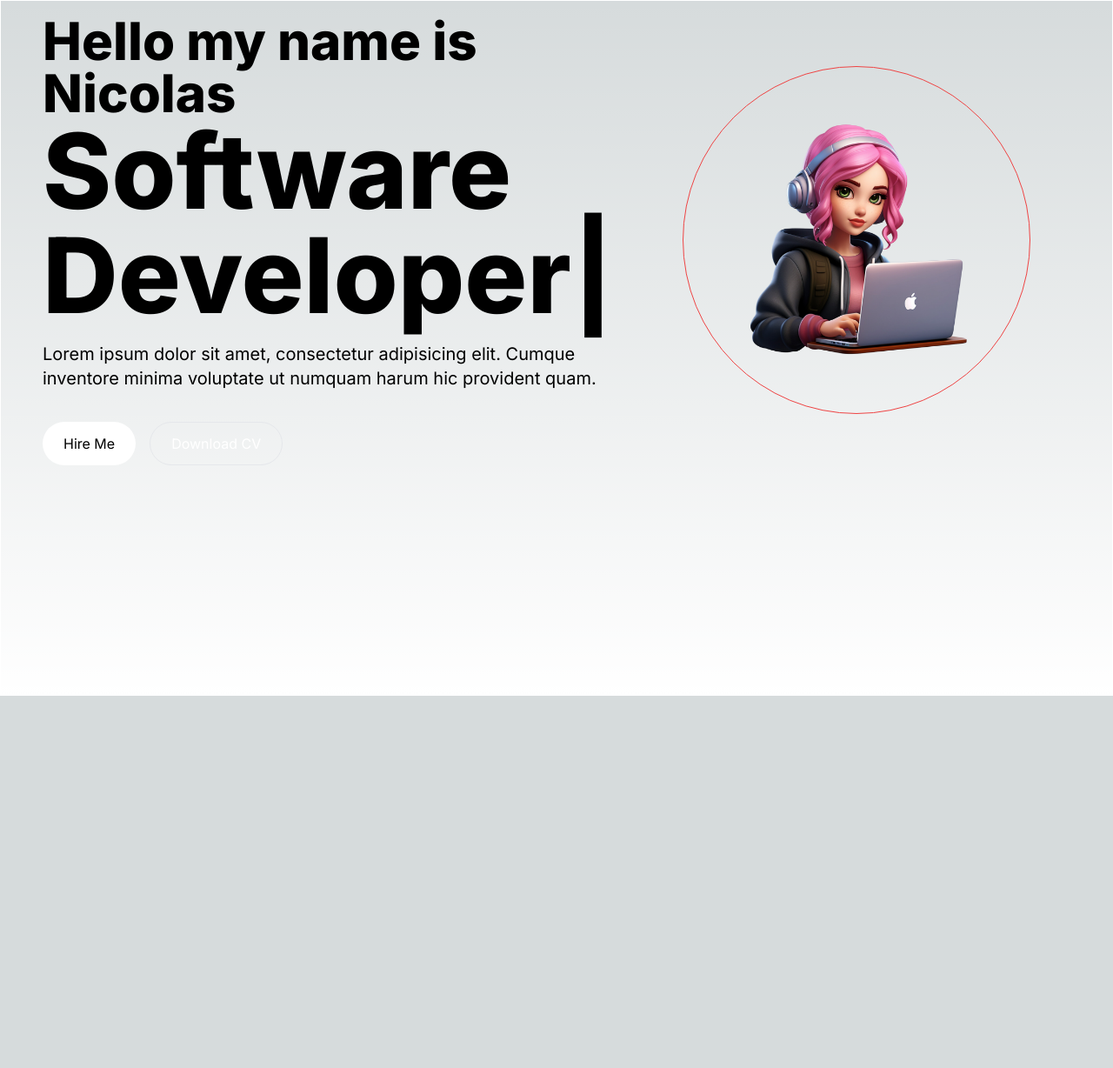
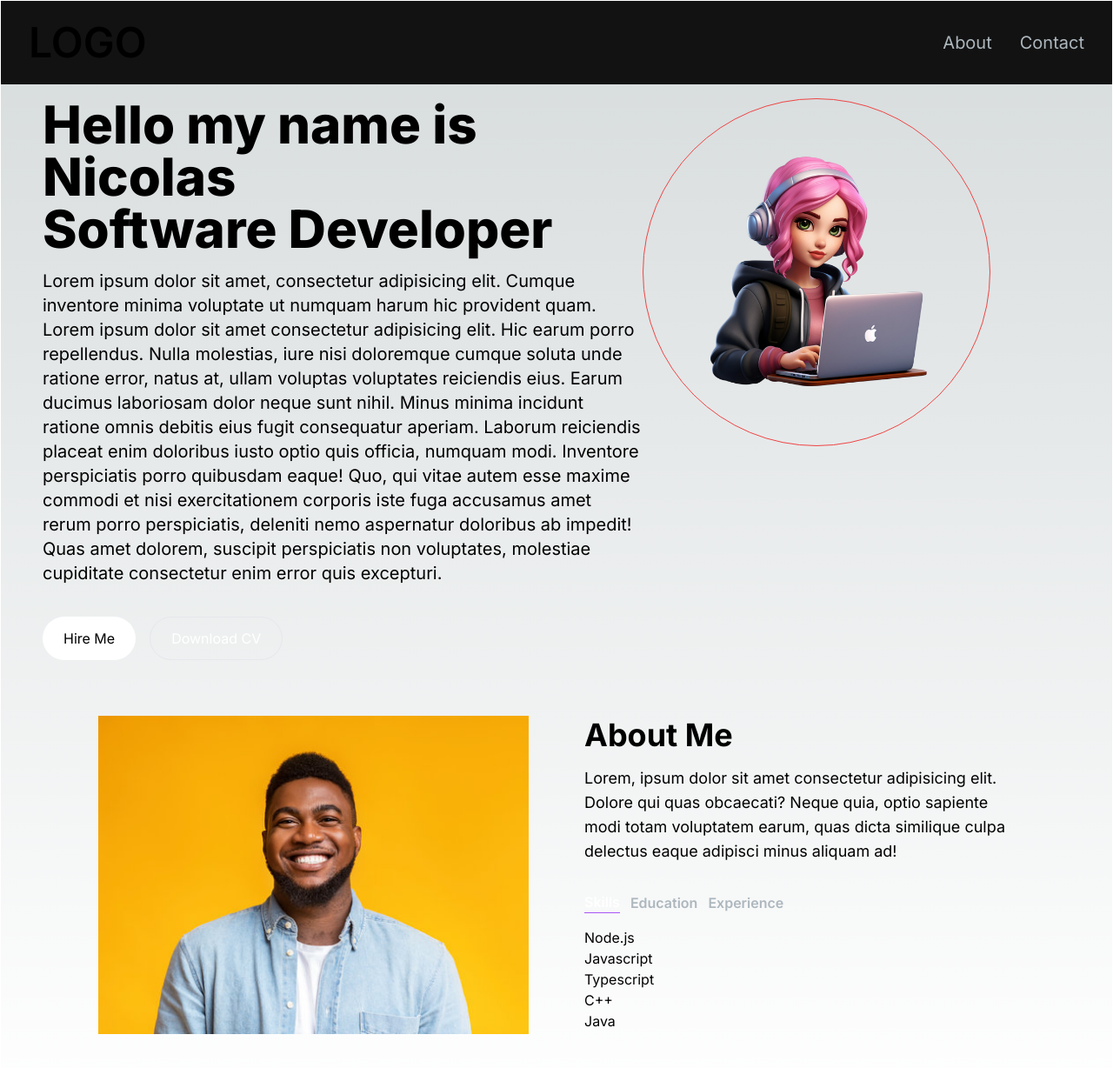
Before and after one commit to narcelin/narcelin-portfolio, a Next.js app: page / in a window 1280 px wide. Shown: the top 1228 px of the page at 87% size. Before the commit the page ends 800 px from the top, so only its background shows below. Built offline with nearby package versions, Linux system fonts and the light colour scheme.

Commit message:
About me

```diff
--- a/package.json
+++ b/package.json
@@ -9,6 +9,7 @@
     "lint": "next lint"
   },
   "dependencies": {
+    "@heroicons/react": "^2.1.3",
     "next": "14.2.3",
     "react": "^18",
     "react-dom": "^18",
--- /dev/null
+++ b/src/app/components/AboutMeSeciton.tsx
@@ -0,0 +1,101 @@
+"use client";
+
+import Image from "next/image";
+import TabButton from "./TabButton";
+import { useState, useTransition } from "react";
+
+const TAB_DATA = [
+  {
+    title: "Skills",
+    id: "skills",
+    content: (
+      <ul>
+        <li>Node.js</li>
+        <li>Javascript</li>
+        <li>Typescript</li>
+        <li>C++</li>
+        <li>Java</li>
+      </ul>
+    ),
+  },
+  {
+    title: "Education",
+    id: "education",
+    content: (
+      <ul>
+        <li>FGCU</li>
+        <li>FAU</li>
+      </ul>
+    ),
+  },
+  {
+    title: "Experience",
+    id: "experience",
+    content: (
+      <ul>
+        <li>Manhattan Construction</li>
+        <li>Classic Brass Works</li>
+      </ul>
+    ),
+  },
+];
+
+export default function AboutMeSection() {
+  const [tab, setTab] = useState("skills");
+  const [isPending, startTransition] = useTransition();
+
+  const handleTabChange = (id: string) => {
+    startTransition(() => {
+      setTab(id);
+    });
+  };
+
+  return (
+    <section>
+      <div className="md:grid md:grid-cols-2 gap-8 items-center py-8 px-4 xl:gap-16 sm:py-16 xl:px-16">
+        <Image alt="image" src="/test_image.jpg" width={500} height={500} />
+        <div>
+          <h2 className="sm:text-4xl font-bold mb-4">About Me</h2>
+          <p className="text-base md:text-lg">
+            Lorem, ipsum dolor sit amet consectetur adipisicing elit. Dolore qui
+            quas obcaecati? Neque quia, optio sapiente modi totam voluptatem
+            earum, quas dicta similique culpa delectus eaque adipisci minus
+            aliquam ad!
+          </p>
+          <div className="flex flex-row mt-8">
+            <button onClick={() => handleTabChange("skills")}>
+              <TabButton
+                selectTab={() => handleTabChange("skills")}
+                active={tab === "skills"}
+              >
+                {" "}
+                Skills{" "}
+              </TabButton>
+            </button>
+            <button onClick={() => handleTabChange("education")}>
+              <TabButton
+                selectTab={() => handleTabChange("education")}
+                active={tab === "education"}
+              >
+                {" "}
+                Education{" "}
+              </TabButton>
+            </button>
+            <button onClick={() => handleTabChange("experience")}>
+              <TabButton
+                selectTab={() => handleTabChange("experience")}
+                active={tab === "experience"}
+              >
+                {" "}
+                Experience{" "}
+              </TabButton>
+            </button>
+          </div>
+          <div className="mt-4">
+            {TAB_DATA.find((t) => t.id === tab)?.content}
+          </div>
+        </div>
+      </div>
+    </section>
+  );
+}
--- a/src/app/components/HeroSection.tsx
+++ b/src/app/components/HeroSection.tsx
@@ -14,13 +14,25 @@ export default function HeroSection() {
               sequence={["Project Manager", 2000, "Software Developer", 2000]}
               wrapper="span"
               speed={50}
-              style={{ fontSize: "2em", display: "inline-black" }}
-              repeat={Infinity}
+              style={{ fontSize: "", display: "inline-black" }}
+              //   repeat={Infinity}
             />
           </h1>
           <p className="text-base  sm:text-lg lg:text-xl mb-6">
             Lorem ipsum dolor sit amet, consectetur adipisicing elit. Cumque
             inventore minima voluptate ut numquam harum hic provident quam.
+            Lorem ipsum dolor sit amet consectetur adipisicing elit. Hic earum
+            porro repellendus. Nulla molestias, iure nisi doloremque cumque
+            soluta unde ratione error, natus at, ullam voluptas voluptates
+            reiciendis eius. Earum ducimus laboriosam dolor neque sunt nihil.
+            Minus minima incidunt ratione omnis debitis eius fugit consequatur
+            aperiam. Laborum reiciendis placeat enim doloribus iusto optio quis
+            officia, numquam modi. Inventore perspiciatis porro quibusdam eaque!
+            Quo, qui vitae autem esse maxime commodi et nisi exercitationem
+            corporis iste fuga accusamus amet rerum porro perspiciatis, deleniti
+            nemo aspernatur doloribus ab impedit! Quas amet dolorem, suscipit
+            perspiciatis non voluptates, molestiae cupiditate consectetur enim
+            error quis excepturi.
           </p>
           <div className="flex justify-center lg:justify-normal">
             <button className="px-6 py-3 w-full sm:w-fit rounded-full mr-4 bg-white hover:bg-slate-200 text-black mt-3">
@@ -31,7 +43,7 @@ export default function HeroSection() {
             </button>
           </div>
         </div>
-        <div className="col-span-5 place-self-center mt-4 lg:mt-0">
+        <div className="col-span-5 place-self-center sm:place-self-auto mt-4 lg:mt-0">
           <div className="relative rounded-full bg-{#181818}  h-[250px] w-[250px] lg:w-[400px] lg:h-[400px] border border-red-500">
             <Image
               className="absolute transform -translate-x-1/2 -translate-y-1/2 top-1/2 left-1/2"
--- /dev/null
+++ b/src/app/components/MenuOverlay.tsx
@@ -0,0 +1,14 @@
+import NavLink from "./NavLink";
+import { navLinks } from "./Navbar";
+
+export default function MenuOverlay() {
+  return (
+    <ul className="flex flex-col py-4 items-center md:hidden">
+      {navLinks.map((link, index: number) => (
+        <li key={index}>
+          <NavLink title={link.title} href={link.path} />
+        </li>
+      ))}
+    </ul>
+  );
+}
--- /dev/null
+++ b/src/app/components/NavLink.tsx
@@ -0,0 +1,19 @@
+import Link from "next/link";
+
+interface NavLinkInterface<T> {
+  href: string;
+  title: string;
+}
+
+export default function NavLink<T>(props: NavLinkInterface<T>) {
+  const { href, title } = props;
+
+  return (
+    <Link
+      href={href}
+      className="block py-2 pl-3 pr-4 text-[#ADB7BE] sm:text-xl rounded md:p-0 hover:text-white"
+    >
+      {title}
+    </Link>
+  );
+}
--- /dev/null
+++ b/src/app/components/Navbar.tsx
@@ -0,0 +1,53 @@
+"use client";
+
+import Link from "next/link";
+import NavLink from "./NavLink";
+import MenuOverlay from "./MenuOverlay";
+import { useState } from "react";
+import { Bars3Icon, XMarkIcon } from "@heroicons/react/24/solid";
+
+export const navLinks = [
+  { title: "About", path: "#about" },
+  { title: "Contact", path: "#contact" },
+];
+
+export default function Navbar() {
+  const [navbarOpen, setNavbarOpen] = useState(true);
+
+  return (
+    <nav className="bg-[#121212] bg-opacity-100">
+      <div className="flex flex-wrap items-center justify-between mx-auto px-4 py-2">
+        <Link href={"/"} className="text-2xl md:text-5xl font-semibold p-4">
+          LOGO
+        </Link>
+        <div className="mobile-menu block md:hidden ">
+          {navbarOpen ? (
+            <button
+              onClick={() => setNavbarOpen(false)}
+              className="flex items-center px-3 py-2 border rounded border-slate-200 test-slate-200 hover:text-white hover:border-white"
+            >
+              <XMarkIcon className="h-5 w-5" />
+            </button>
+          ) : (
+            <button
+              onClick={() => setNavbarOpen(true)}
+              className="flex items-center px-3 py-2 border rounded border-slate-200 test-slate-200 hover:text-white hover:border-white"
+            >
+              <Bars3Icon className="h-5 w-5" />
+            </button>
+          )}
+        </div>
+        <div className="menu hidden md:block md:w-auto" id="navbar">
+          <ul className="flex p-4 md:flex-row md:space-x-8">
+            {navLinks.map((link, index) => (
+              <li key={index}>
+                <NavLink href={link.path} title={link.title} />
+              </li>
+            ))}
+          </ul>
+        </div>
+      </div>
+      {navbarOpen ? <MenuOverlay /> : null}
+    </nav>
+  );
+}
--- /dev/null
+++ b/src/app/components/TabButton.tsx
@@ -0,0 +1,21 @@
+interface TabButtonProps<T> {
+  active: Boolean;
+  selectTab: Function;
+  children: string[];
+}
+
+export default function TabButton<T>({
+  active,
+  selectTab,
+  children,
+}: TabButtonProps<T>) {
+  const buttonClasses = active
+    ? "text-white border-b border-purple-500"
+    : "text-[#ADB7BE]";
+  return (
+    // Not sure what is the best way to avoid this error
+    // <button onClick={selectTab}>
+    <p className={`mr-3 font-semibold ${buttonClasses}`}>{children}</p>
+    // </button>
+  );
+}
--- a/src/app/page.tsx
+++ b/src/app/page.tsx
@@ -1,10 +1,14 @@
+import AboutMeSection from "./components/AboutMeSeciton";
 import HeroSection from "./components/HeroSection";
+import Navbar from "./components/Navbar";
 
 export default function Home() {
   return (
     <main className="border border-white flex min-h-screen flex-col">
+      <Navbar />
       <div className="container mx-auto px-12 py-4">
         <HeroSection />
+        <AboutMeSection />
       </div>
     </main>
   );
```
Also changed, not shown: public/test_image.jpg (added), 1 other file (tests, documents, lock files or other folders).
